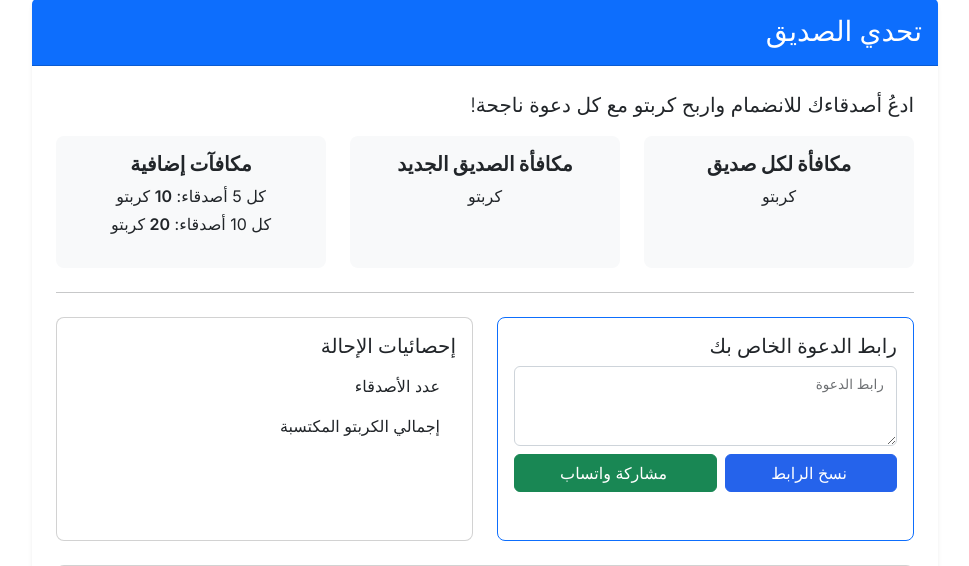
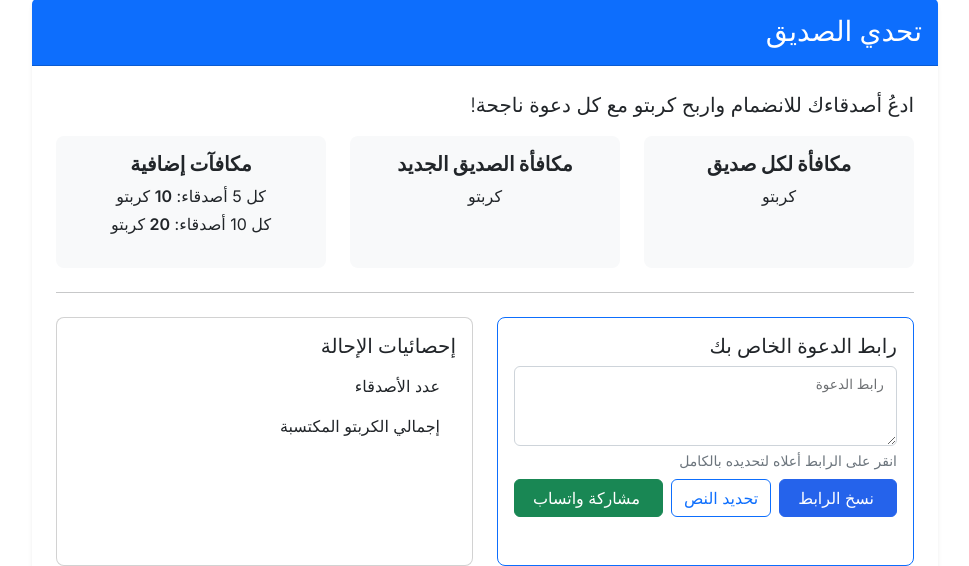
Before and after one commit to sttarlt/ChallengeCentral, a Python web app: template templates/friend_challenge.html in a window 1280 px wide. Shown: the part 158-724 px from the top of the page, without its empty margins (155-1124 px from the left). Run offline with Jinja, Linux system fonts and the light colour scheme; the template is opened without the code that fills it, so the values that code supplies are empty.

Commit message:
Improve link sharing functionality and fix WhatsApp link issues
Enhance referral link handling with improved copy/paste, WhatsApp sharing and new screenshot in `templates/friend_challenge.html`.

Replit-Commit-Author: Agent
Replit-Commit-Session-Id: 88eedd17-cc37-46d8-836a-528c16855c74
Replit-Commit-Screenshot-Url: https://storage.googleapis.com/screenshot-production-us-central1/aa294537-2263-4963-b0e2-bff8b7de80b2/a603d13a-fc33-453b-8d49-53db566c933e.jpg

```diff
--- a/templates/friend_challenge.html
+++ b/templates/friend_challenge.html
@@ -68,9 +68,9 @@
                                             </label>
                                         </div>
 
-                                        <!-- تقسيم الوظائف - زر للنسخ وزر آخر للمشاركة مع أيقونات واضحة -->
-                                        <div class="d-flex gap-2">
-                                            <!-- زر نسخ مع تأثير بصري -->
+                                        <!-- تقسيم الوظائف - أزرار متعددة للنسخ والمشاركة -->
+                                        <div class="d-flex gap-2 flex-wrap">
+                                            <!-- زر نسخ مع تأثير بصري - المطور لبيئة Replit -->
                                             <button id="copyButton" class="btn btn-primary flex-grow-1 position-relative"
                                                     type="button" onclick="copyReferralLink()">
                                                 <span class="d-flex align-items-center justify-content-center">
@@ -81,8 +81,17 @@
                                                       role="status" style="display: none; right: 10px;"></span>
                                             </button>
 
-                                            <!-- زر مشاركة واتساب محسّن -->
-                                            <a href="https://wa.me/?text={{ referral_url | urlencode }}"
+                                            <!-- زر نسخ يدوي احتياطي -->
+                                            <button class="btn btn-outline-primary"
+                                                   type="button"
+                                                   onclick="document.getElementById('referralLink').select();">
+                                                <i class="bi bi-cursor-text"></i>
+                                                <span class="d-none d-md-inline-block">تحديد النص</span>
+                                            </button>
+
+                                            <!-- زر مشاركة واتساب مُحسن مع رسالة مخصصة -->
+                                            <a id="whatsappShareButton" href="#"
+                                               onclick="shareViaWhatsApp(event)"
                                                target="_blank"
                                                class="btn btn-success flex-grow-1 d-flex align-items-center justify-content-center gap-1">
                                                 <i class="bi bi-whatsapp"></i>
@@ -211,23 +220,33 @@
 document.addEventListener('DOMContentLoaded', function() {
     console.log("تم تحميل صفحة تحدي الصديق");
 
-    // تحديد النص في مربع الرابط تلقائيًا عند النقر عليه لتسهيل النسخ اليدوي
+    // 1. تحديد النص في مربع الرابط تلقائيًا عند النقر عليه لتسهيل النسخ اليدوي
     var textarea = document.getElementById("referralLink");
     if (textarea) {
         textarea.addEventListener('click', function() {
             this.select();
             console.log("تم تحديد نص الرابط بالنقر");
         });
+
+        // للمساعدة في الأجهزة المحمولة (iOS + Android)
+        textarea.addEventListener('touchend', function(e) {
+            this.select();
+            console.log("تم تحديد النص عبر اللمس");
+        });
     }
 
-    // تصحيح رابط واتساب ليعمل في كل الأجهزة
-    var whatsappLink = document.querySelector('a[href^="https://wa.me"]');
-    if (whatsappLink && textarea) {
-        var linkValue = textarea.value.trim();
-        if (linkValue) {
-            var encodedText = encodeURIComponent("انضم إلى منصة مسابقاتي واحصل على مكافآت! " + linkValue);
-            whatsappLink.href = "https://wa.me/?text=" + encodedText;
-            console.log("تم تحديث رابط واتساب: " + whatsappLink.href);
+    // 2. إعداد تلميحات مرئية لتوضيح إمكانية تحديد النص بالنقر عليه
+    if (textarea) {
+        // إضافة تلميح بصري أن النص قابل للتحديد
+        textarea.title = "انقر لتحديد النص بالكامل";
+
+        // إضافة أيقونة تشير إلى إمكانية التحديد
+        var formFloating = textarea.closest('.form-floating');
+        if (formFloating) {
+            var hintSpan = document.createElement('small');
+            hintSpan.className = 'form-text text-muted d-block mt-1 text-start';
+            hintSpan.innerHTML = '<i class="bi bi-info-circle"></i> انقر على الرابط أعلاه لتحديده بالكامل';
+            formFloating.appendChild(hintSpan);
         }
     }
 });
@@ -423,6 +442,46 @@ function showCopyInProgress(isInProgress, success = false) {
 }
 
 /**
+ * مشاركة الرابط عبر واتساب مع رسالة مخصصة
+ */
+function shareViaWhatsApp(event) {
+    // منع السلوك الافتراضي للرابط
+    event.preventDefault();
+
+    // الحصول على الرابط من textarea
+    var textarea = document.getElementById("referralLink");
+    if (!textarea) {
+        console.error("لم يتم العثور على عنصر الرابط");
+        return;
+    }
+
+    var linkValue = textarea.value.trim();
+    if (!linkValue) {
+        console.error("الرابط غير موجود");
+        showFeedback(false, "لا يمكن مشاركة رابط فارغ");
+        return;
+    }
+
+    // إنشاء رسالة مخصصة للمشاركة
+    var message = "انضم إلى منصة مسابقاتي واحصل على كربتو مجاني! استخدم رابط الدعوة الخاص بي: " + linkValue;
+
+    // تشفير الرسالة
+    var encodedMessage = encodeURIComponent(message);
+
+    // إنشاء URL لواتساب
+    var whatsappURL = "https://wa.me/?text=" + encodedMessage;
+
+    // عرض نافذة جديدة بالرابط
+    window.open(whatsappURL, '_blank');
+
+    // عرض تأكيد للمستخدم
+    showFeedback(true, "تم فتح واتساب للمشاركة");
+
+    // تتبع إحصائيات المشاركة (اختياري)
+    console.log("تمت مشاركة الرابط عبر واتساب");
+}
+
+/**
  * عرض رسالة تأكيد أو تنبيه للمستخدم
  */
 function showFeedback(success, message) {
```
Also changed, not shown: attached_assets/Screenshot_٢٠٢٥٠٥٠٦_١٧١٦٥٢_Replit.jpg (added).
